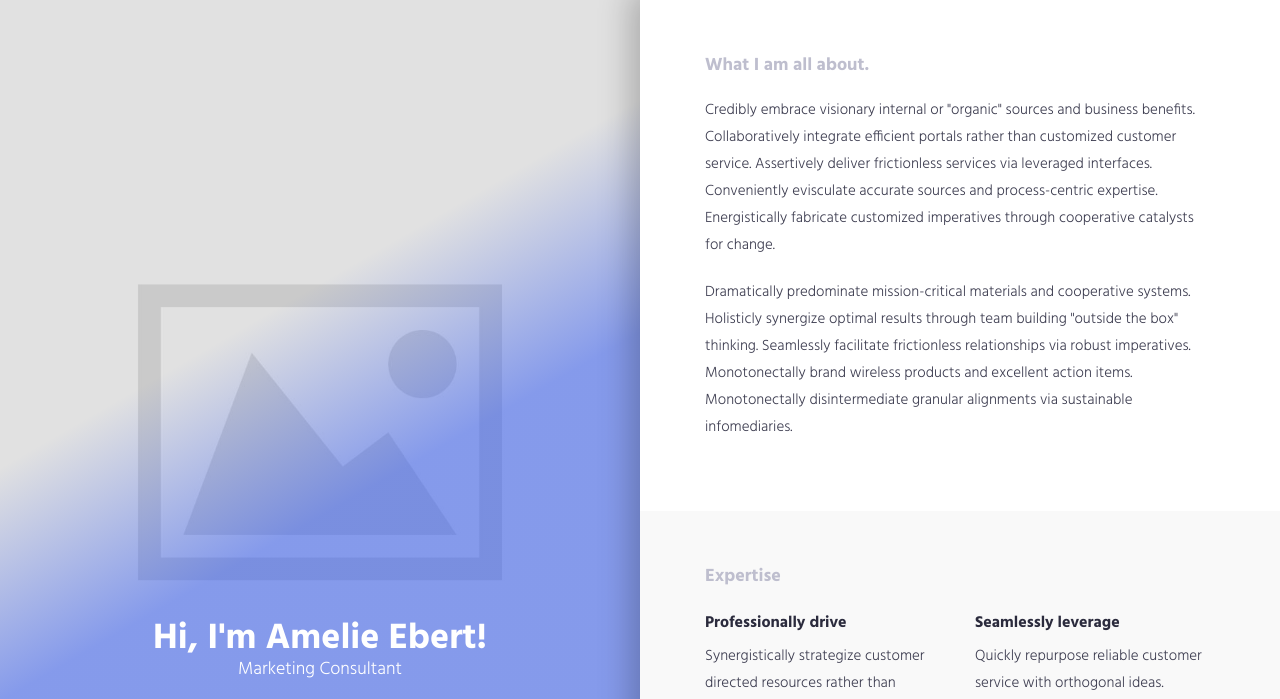
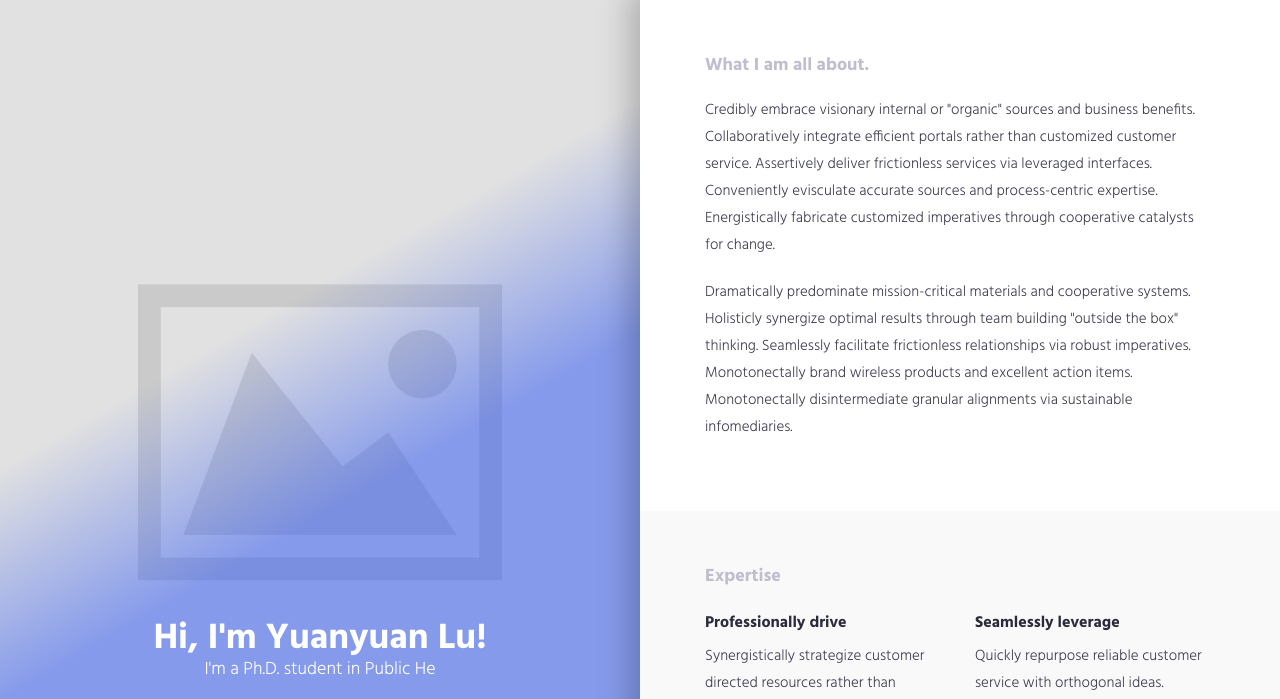
Before and after one commit to yuanyuanlu1010/yuanyuanlu1010.github.io, a plain HTML site: page index.html in a window 1280 px wide. Shown: the top 699 px of the page. Drawn offline with Linux system fonts and the light colour scheme.

Commit message:
Update index.html

```diff
--- a/index.html
+++ b/index.html
@@ -42,9 +42,9 @@
 <div class="left-col-block blocks">
     <header class="header">
         <div class="content text-center">
-            <h1>Hi, I'm Amelie Ebert!</h1>
+            <h1>Hi, I'm Yuanyuan Lu!</h1>
 
-            <p class="lead">Marketing Consultant</p>
+            <p class="lead">I'm a Ph.D. student in Public He</p>
             <ul class="social-icon">
                 <li><a href="#"><i class="fa fa-facebook" aria-hidden="true"></i></a></li>
                 <li><a href="#"><i class="fa fa-twitter" aria-hidden="true"></i></a></li>
```
